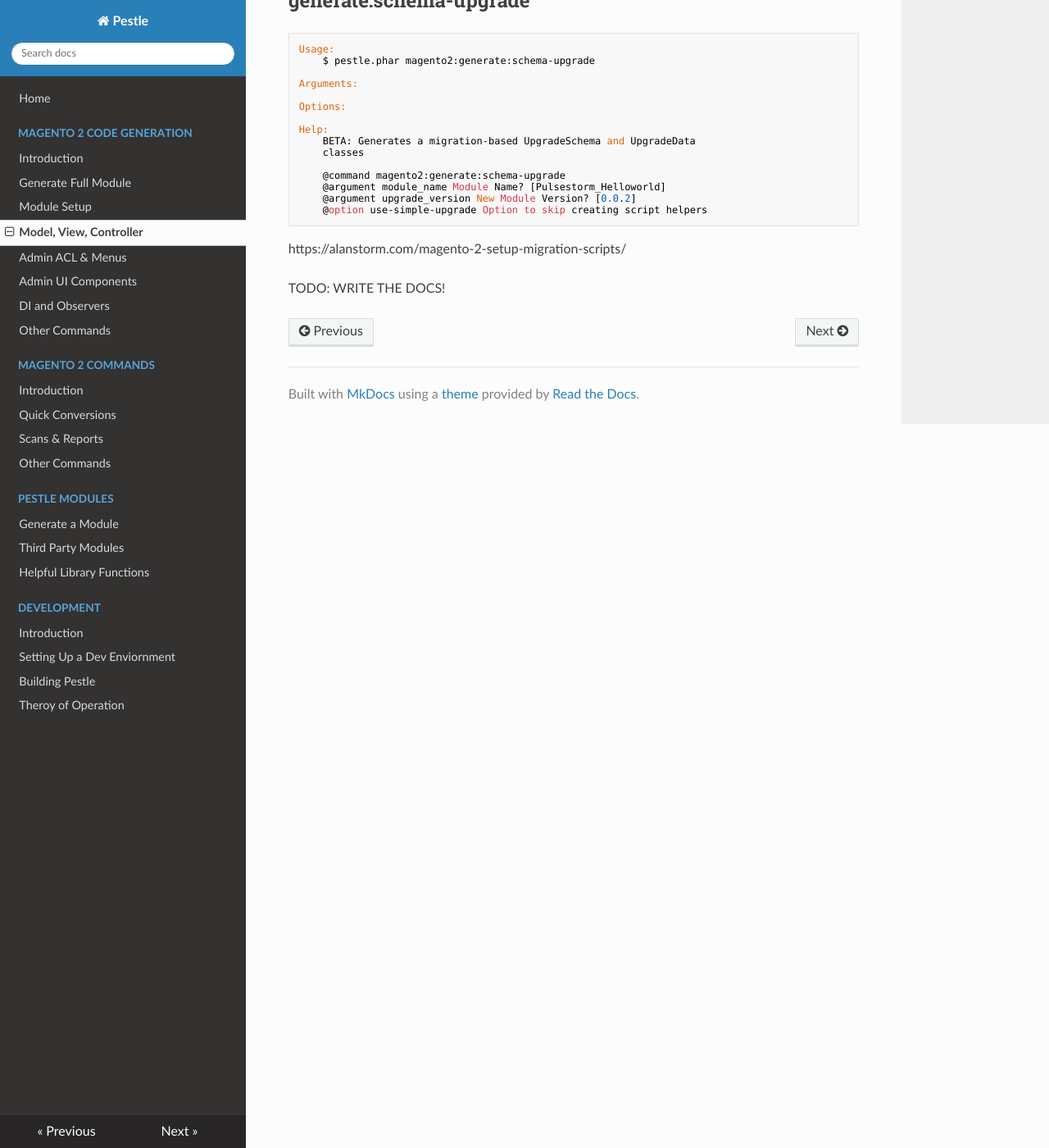
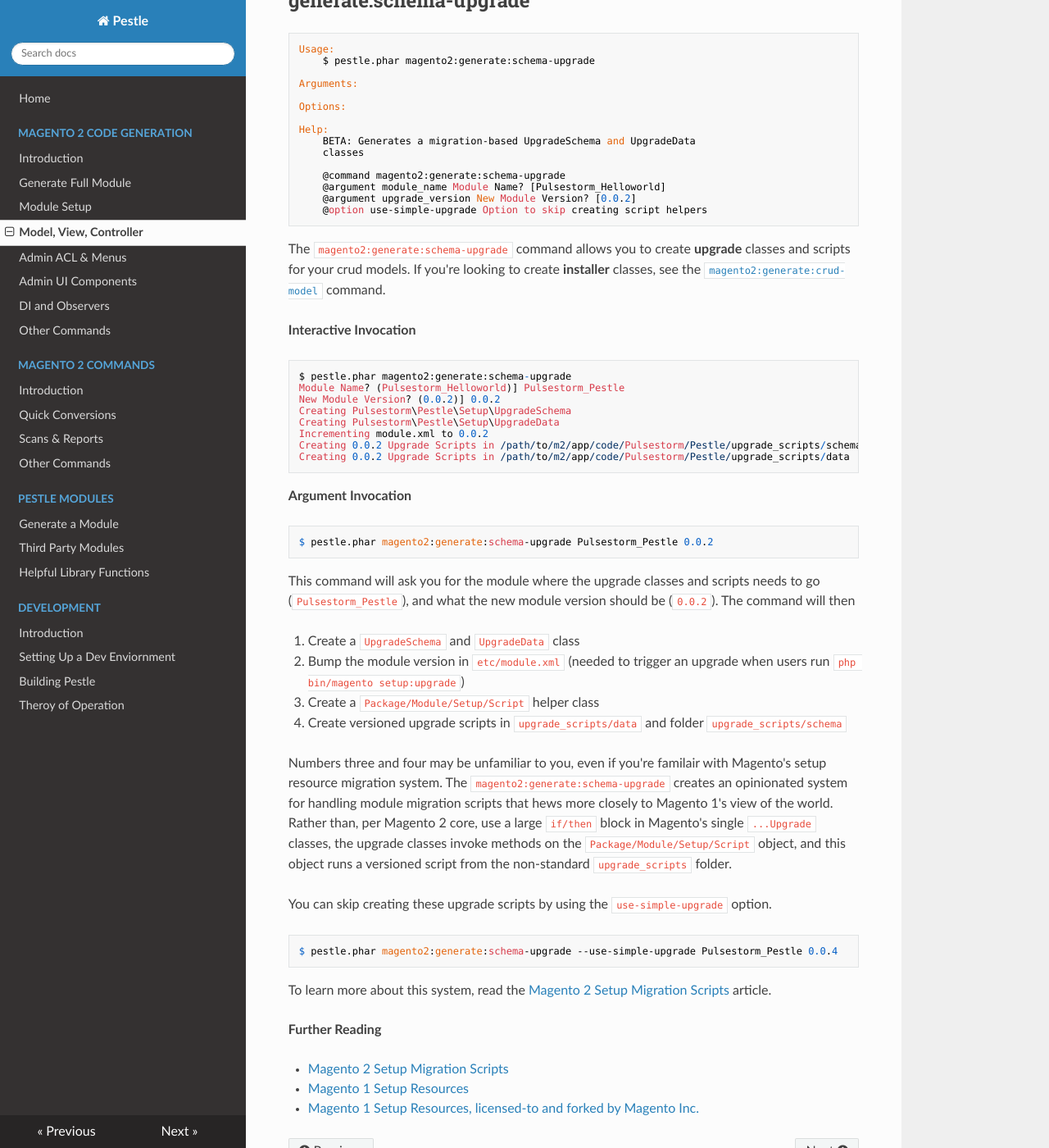
Before and after one commit to astorm/pestle, an MkDocs documentation site: the page built from docs/magento2-mvc.md, in a window 1280 px wide and 1400 px high, scrolled down 5292 px. Shown: the whole window at 82% size. Built offline with MkDocs 1.6.1, drawn with Linux system fonts in a browser that asks for light colours; nearby versions of some CDN libraries.

Commit message:
Setup upgrade resources

```diff
--- a/docs/magento2-mvc.md
+++ b/docs/magento2-mvc.md
@@ -1,6 +1,4 @@
 ## generate:route
-
-
 
     Usage:
         $ pestle.phar magento2:generate:route
@@ -278,6 +276,40 @@ script to pickup the changes in the new install schema.
         @argument upgrade_version New Module Version? [0.0.2]
         @option use-simple-upgrade Option to skip creating script helpers
 
-https://alanstorm.com/magento-2-setup-migration-scripts/
+The `magento2:generate:schema-upgrade` command allows you to create **upgrade** classes and scripts for your crud models.  If you're looking to create **installer** classes, see the [`magento2:generate:crud-model`](https://pestle.readthedocs.io/en/latest/magento2-mvc/#generatecrud-model) command.
 
-TODO: WRITE THE DOCS!
+**Interactive Invocation**
+
+    $ pestle.phar magento2:generate:schema-upgrade
+    Module Name? (Pulsestorm_Helloworld)] Pulsestorm_Pestle
+    New Module Version? (0.0.2)] 0.0.2
+    Creating Pulsestorm\Pestle\Setup\UpgradeSchema
+    Creating Pulsestorm\Pestle\Setup\UpgradeData
+    Incrementing module.xml to 0.0.2
+    Creating 0.0.2 Upgrade Scripts in /path/to/m2/app/code/Pulsestorm/Pestle/upgrade_scripts/schema
+    Creating 0.0.2 Upgrade Scripts in /path/to/m2/app/code/Pulsestorm/Pestle/upgrade_scripts/data
+
+**Argument Invocation**
+
+    $ pestle.phar magento2:generate:schema-upgrade Pulsestorm_Pestle 0.0.2
+
+This command will ask you for the module where the upgrade classes and scripts needs to go (`Pulsestorm_Pestle`), and what the new module version should be (`0.0.2`).  The command will then
+
+1. Create a `UpgradeSchema` and `UpgradeData` class
+2. Bump the module version in `etc/module.xml` (needed to trigger an upgrade when users run `php bin/magento setup:upgrade`)
+3. Create a `Package/Module/Setup/Script` helper class
+4. Create versioned upgrade scripts in `upgrade_scripts/data` and folder `upgrade_scripts/schema`
+
+Numbers three and four may be unfamiliar to you, even if you're familair with Magento's setup resource migration system.  The `magento2:generate:schema-upgrade` creates an opinionated system for handling module migration scripts that hews more closely to Magento 1's view of the world.  Rather than, per Magento 2 core, use a large `if/then` block in Magento's single `...Upgrade` classes, the upgrade classes invoke methods on the `Package/Module/Setup/Script` object, and this object runs a versioned script from the non-standard `upgrade_scripts` folder.
+
+You can skip creating these upgrade scripts by using the `use-simple-upgrade` option.
+
+    $ pestle.phar magento2:generate:schema-upgrade --use-simple-upgrade Pulsestorm_Pestle 0.0.4
+
+To learn more about this system, read the [Magento 2 Setup Migration Scripts](https://alanstorm.com/magento-2-setup-migration-scripts/) article.
+
+**Further Reading**
+
+- [Magento 2 Setup Migration Scripts](https://alanstorm.com/magento-2-setup-migration-scripts/)
+- [Magento 1 Setup Resources](https://alanstorm.com/magento_setup_resources/)
+- [Magento 1 Setup Resources, licensed-to and forked by Magento Inc.](https://devdocs.magento.com/guides/m1x/magefordev/mage-for-dev-6.html)
```
